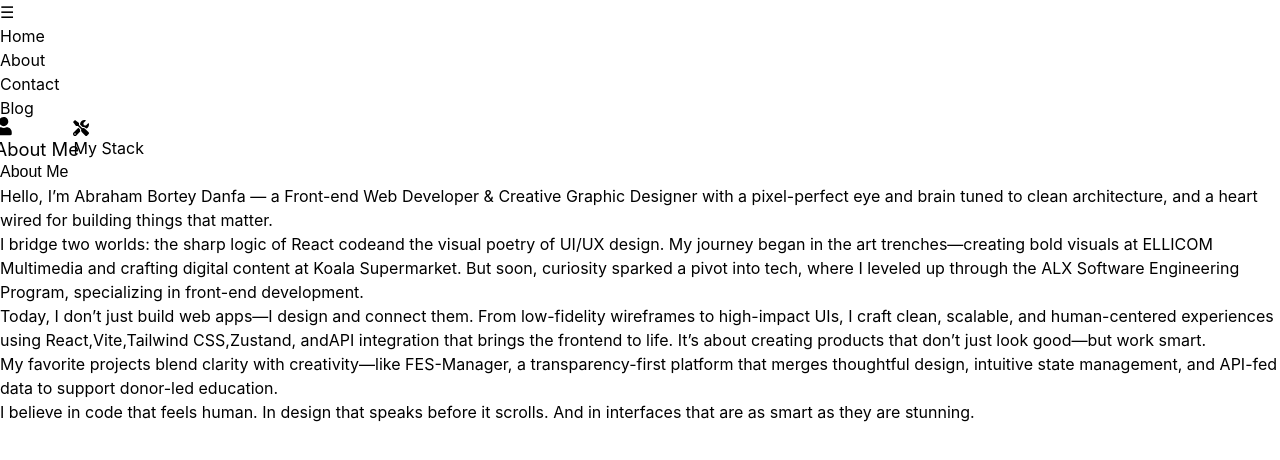
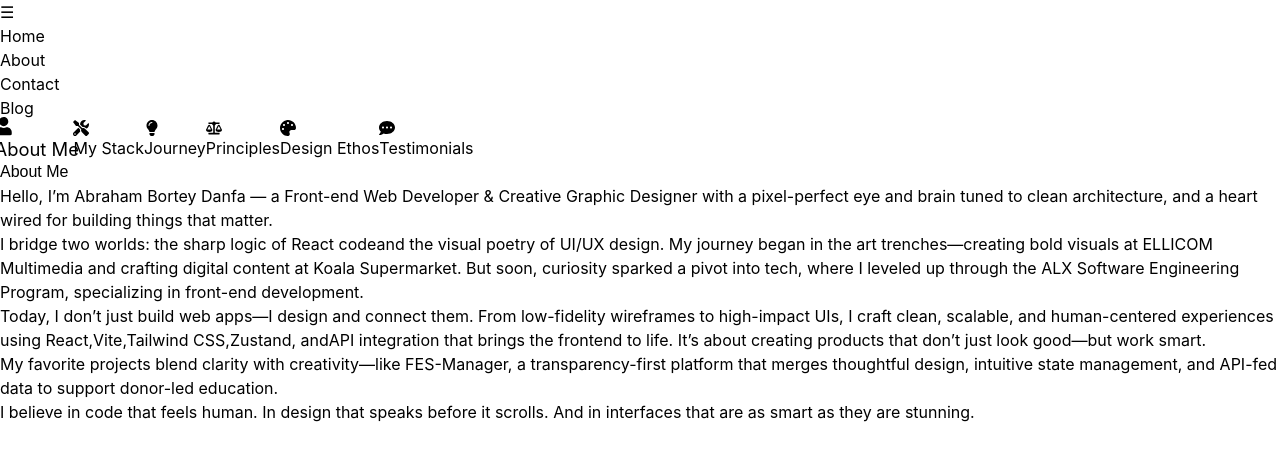
Before and after one commit to Abraham-trigs/Abraham-trigs, a React (Vite) app in the folder LightOfAbraham/: page /About in a window 1280 px wide. Shown: the top 460 px of the page. Built offline with nearby package versions, Linux system fonts and the light colour scheme; the HTML template or start-up script is replaced by a standard one.

Commit message:
added tabs for Journey, Principles, Design Ethos, and Testimonials to AboutTabs

```diff
--- a/LightOfAbraham/src/components/UI/AboutTabs.jsx
+++ b/LightOfAbraham/src/components/UI/AboutTabs.jsx
@@ -1,8 +1,14 @@
 import { useState } from "react";
 import { motion } from "framer-motion";
-import { FaUser, FaTools, FaLightbulb } from "react-icons/fa";
+import { FaUser, FaTools, FaLightbulb, FaBalanceScale, FaPalette, FaCommentDots } from "react-icons/fa";
 import About from "./About";
 import SkillTools from "./SkillTools";
+
+// Optional future components (can be filled in later)
+const Journey = () => <div className="p-4">Journey timeline goes here</div>;
+const Principles = () => <div className="p-4">Core values and work ethics listed here</div>;
+const DesignEthos = () => <div className="p-4">Design philosophy and inspirations go here</div>;
+const Testimonials = () => <div className="p-4">Client and peer feedback will show here</div>;
 
 const AboutTabs = () => {
   // State to track active tab
@@ -22,15 +28,23 @@ const AboutTabs = () => {
         return <About />;
       case "skills":
         return <SkillTools />;
+      case "journey":
+        return <Journey />;
+      case "principles":
+        return <Principles />;
+      case "design":
+        return <DesignEthos />;
+      case "testimonials":
+        return <Testimonials />;
       default:
         return null;
     }
   };
 
   return (
-    <div className="w-full max-w-4xl mx-auto mt-10">
+    <div className="w-full max-w-6xl mx-auto mt-10">
       {/* Tab Navigation */}
-      <div className="flex justify-center items-center gap-6 bg-bone p-4 rounded-xl">
+      <div className="flex flex-wrap justify-center items-center gap-4 bg-bone p-4 rounded-xl">
         {/* About Tab */}
         <motion.button
           onClick={() => setActiveTab("about")}
@@ -60,6 +74,66 @@ const AboutTabs = () => {
           <FaTools className="text-xl" />
           <span className="ml-2 font-medium hidden sm:inline">My Stack</span>
         </motion.button>
+
+        {/* Journey Tab */}
+        <motion.button
+          onClick={() => setActiveTab("journey")}
+          whileHover="hover"
+          whileTap="tap"
+          animate={activeTab === "journey" ? "active" : ""}
+          variants={tabVariants}
+          className={`flex items-center px-4 py-2 rounded-lg transition-colors ${
+            activeTab === "journey" ? "bg-cloud text-blood" : "text-power"
+          }`}
+        >
+          <FaLightbulb className="text-xl" />
+          <span className="ml-2 font-medium hidden sm:inline">Journey</span>
+        </motion.button>
+
+        {/* Principles Tab */}
+        <motion.button
+          onClick={() => setActiveTab("principles")}
+          whileHover="hover"
+          whileTap="tap"
+          animate={activeTab === "principles" ? "active" : ""}
+          variants={tabVariants}
+          className={`flex items-center px-4 py-2 rounded-lg transition-colors ${
+            activeTab === "principles" ? "bg-cloud text-blood" : "text-power"
+          }`}
+        >
+          <FaBalanceScale className="text-xl" />
+          <span className="ml-2 font-medium hidden sm:inline">Principles</span>
+        </motion.button>
+
+        {/* Design Ethos Tab */}
+        <motion.button
+          onClick={() => setActiveTab("design")}
+          whileHover="hover"
+          whileTap="tap"
+          animate={activeTab === "design" ? "active" : ""}
+          variants={tabVariants}
+          className={`flex items-center px-4 py-2 rounded-lg transition-colors ${
+            activeTab === "design" ? "bg-cloud text-blood" : "text-power"
+          }`}
+        >
+          <FaPalette className="text-xl" />
+          <span className="ml-2 font-medium hidden sm:inline">Design Ethos</span>
+        </motion.button>
+
+        {/* Testimonials Tab */}
+        <motion.button
+          onClick={() => setActiveTab("testimonials")}
+          whileHover="hover"
+          whileTap="tap"
+          animate={activeTab === "testimonials" ? "active" : ""}
+          variants={tabVariants}
+          className={`flex items-center px-4 py-2 rounded-lg transition-colors ${
+            activeTab === "testimonials" ? "bg-cloud text-blood" : "text-power"
+          }`}
+        >
+          <FaCommentDots className="text-xl" />
+          <span className="ml-2 font-medium hidden sm:inline">Testimonials</span>
+        </motion.button>
       </div>
 
       {/* Tab Content */}
```
